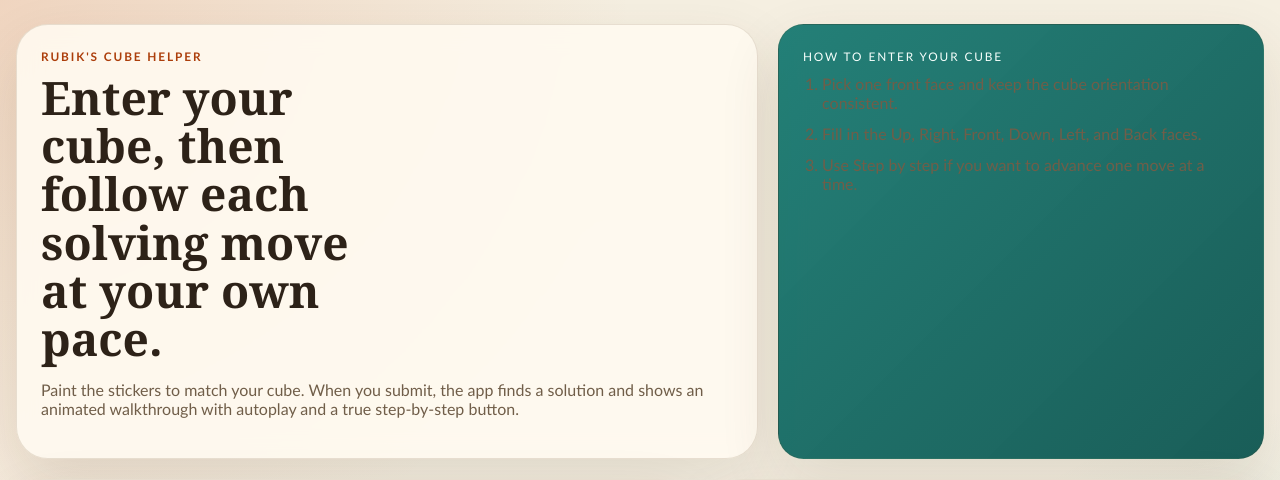
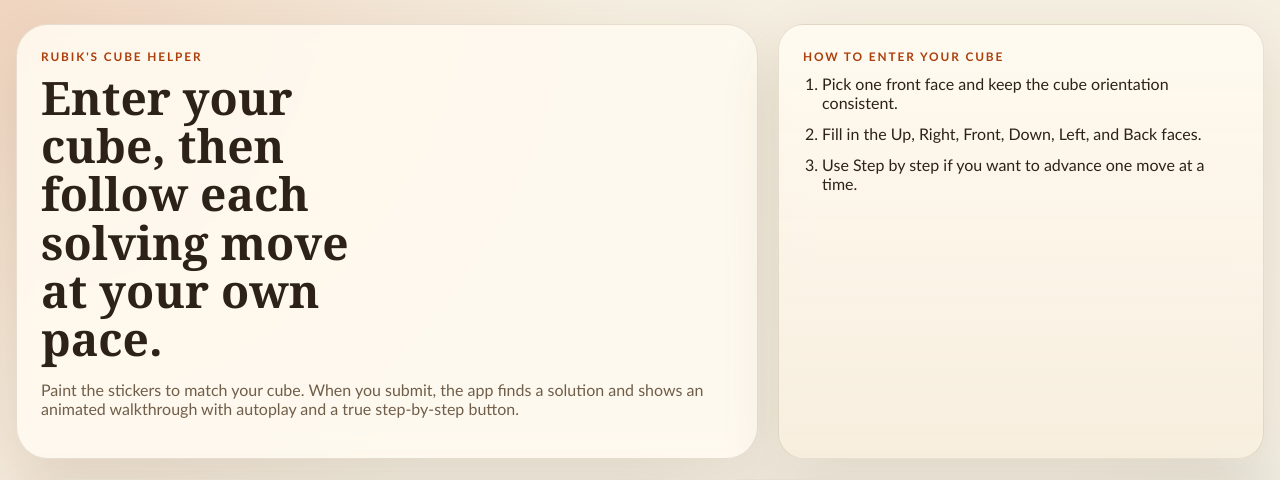
Before and after one commit to Sufisuffix/cubesolver, a plain HTML site: page index.html in a window 1280 px wide. Shown: the top 480 px of the page. Drawn offline with Linux system fonts and the light colour scheme.

Commit message:
Improve hero card readability

```diff
--- a/style.css
+++ b/style.css
@@ -68,10 +68,8 @@ input {
 .hero__card {
   padding: 1.5rem;
   border-radius: 1.6rem;
-  background:
-    linear-gradient(135deg, rgba(15, 118, 110, 0.9), rgba(8, 83, 78, 0.92)),
-    rgba(0, 0, 0, 0.1);
-  color: #f7fffc;
+  background: linear-gradient(180deg, rgba(255, 250, 240, 0.96), rgba(247, 238, 222, 0.92));
+  color: var(--ink);
 }
 
 .eyebrow,
@@ -118,6 +116,15 @@ input {
   padding-left: 1.2rem;
   display: grid;
   gap: 0.75rem;
+}
+
+.hero__label {
+  color: var(--accent-strong);
+  font-weight: 700;
+}
+
+.hero__steps li {
+  color: var(--ink);
 }
 
 .workspace {
```
